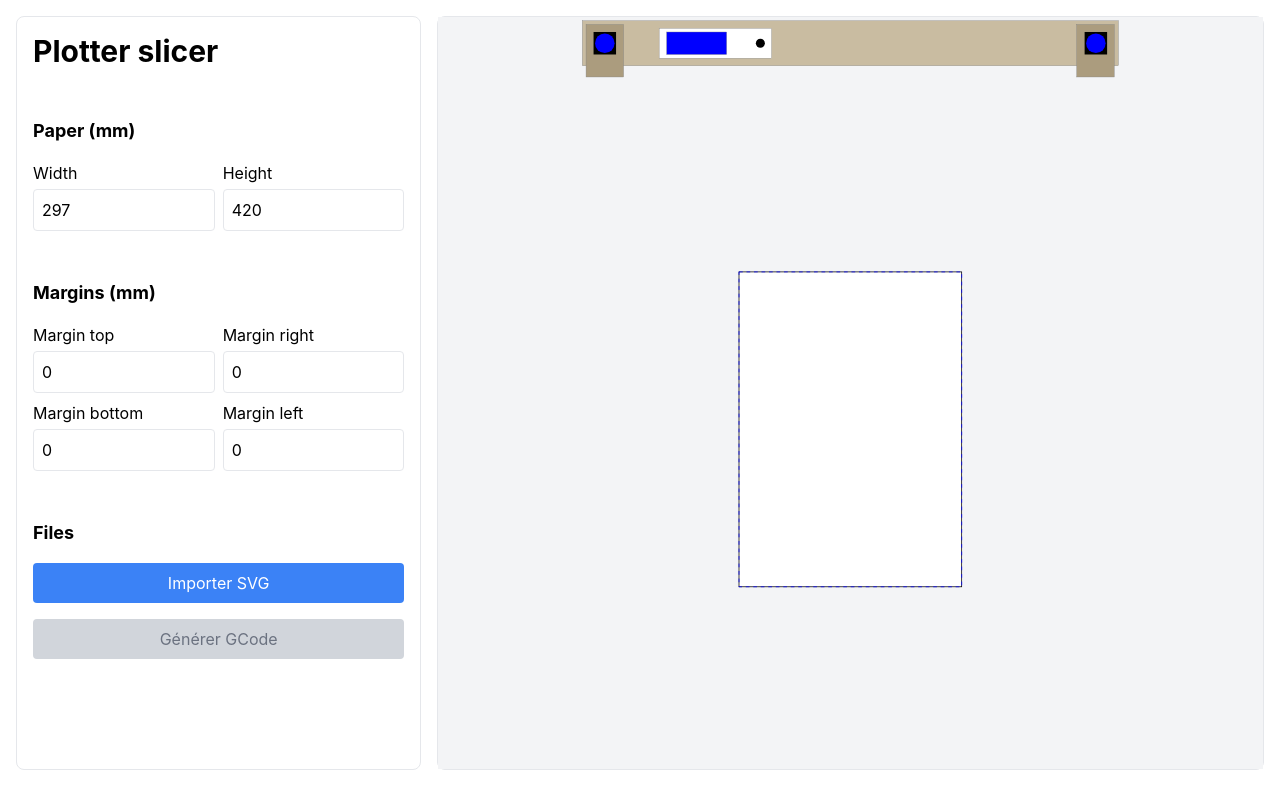
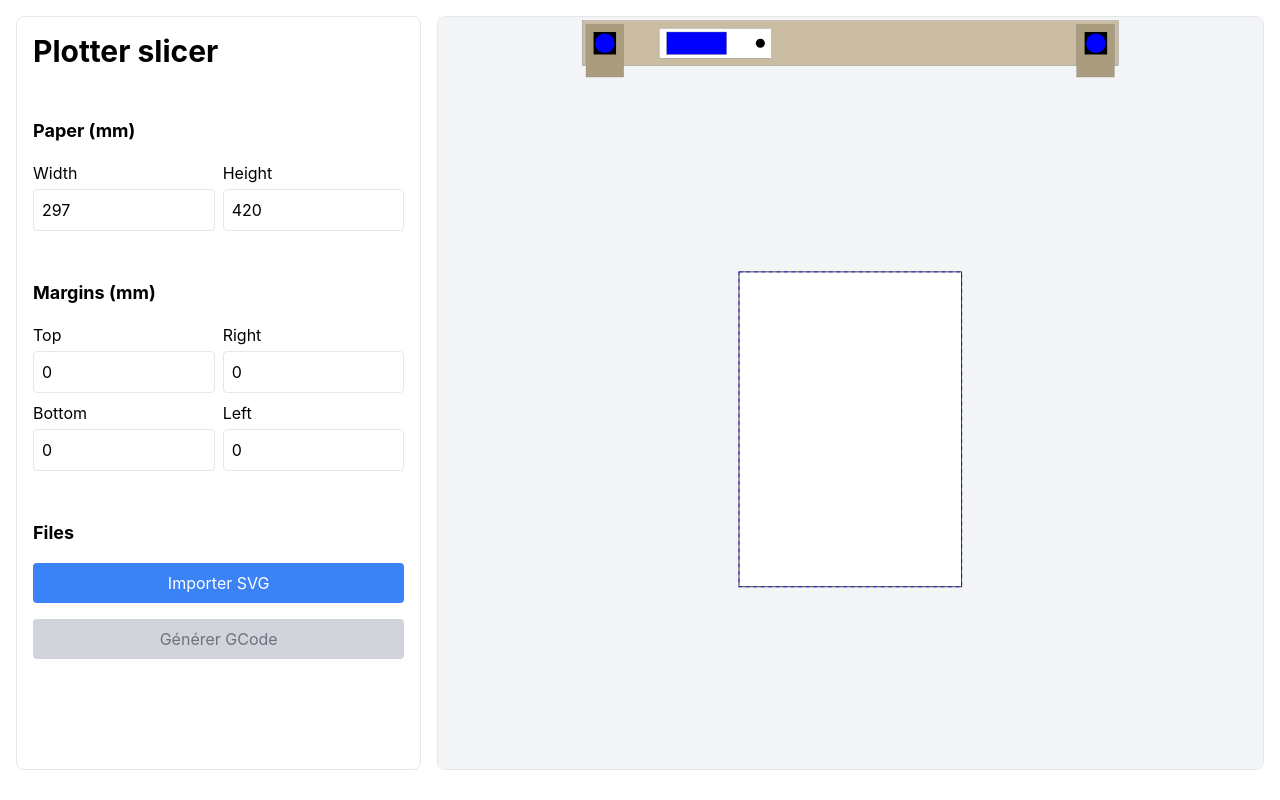
Before and after one commit to sjvl/plotter-slicer, a Next.js app: page / in a window 1280 px wide. Built offline with nearby package versions, Linux system fonts and the light colour scheme.

Commit message:
simplify verbose

```diff
--- a/components/PlotterApp.js
+++ b/components/PlotterApp.js
@@ -781,7 +781,7 @@ const PlotterApp = () => {
 
             <div className="grid grid-cols-2 gap-2">
               <div>
-                <label className="block mb-1">Margin top</label>
+                <label className="block mb-1">Top</label>
                 <input
                   type="number"
                   className="w-full p-2 border rounded"
@@ -793,7 +793,7 @@ const PlotterApp = () => {
                 />
               </div>
               <div>
-                <label className="block mb-1">Margin right</label>
+                <label className="block mb-1">Right</label>
                 <input
                   type="number"
                   className="w-full p-2 border rounded"
@@ -805,7 +805,7 @@ const PlotterApp = () => {
                 />
               </div>
               <div>
-                <label className="block mb-1">Margin bottom</label>
+                <label className="block mb-1">Bottom</label>
                 <input
                   type="number"
                   className="w-full p-2 border rounded"
@@ -817,7 +817,7 @@ const PlotterApp = () => {
                 />
               </div>
               <div>
-                <label className="block mb-1">Margin left</label>
+                <label className="block mb-1">Left</label>
                 <input
                   type="number"
                   className="w-full p-2 border rounded"
```
